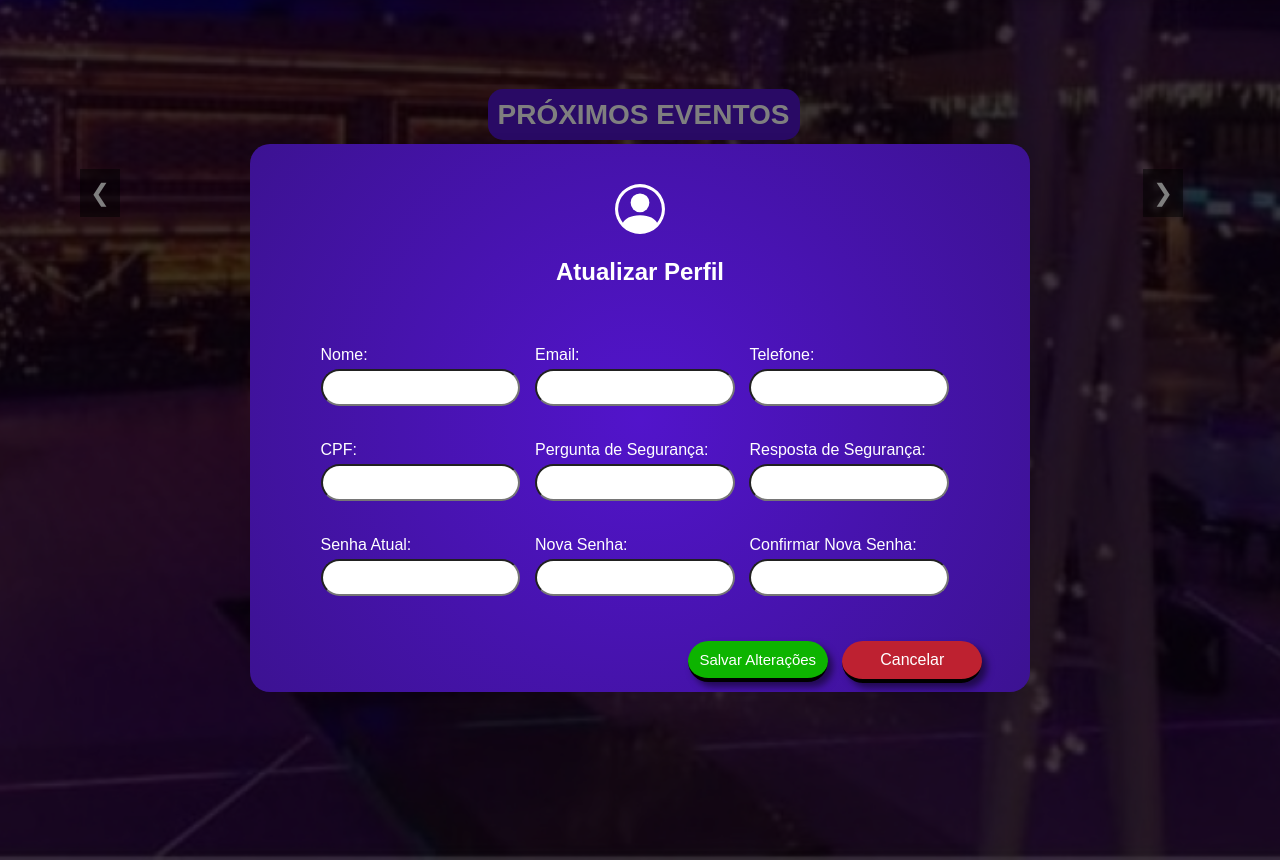
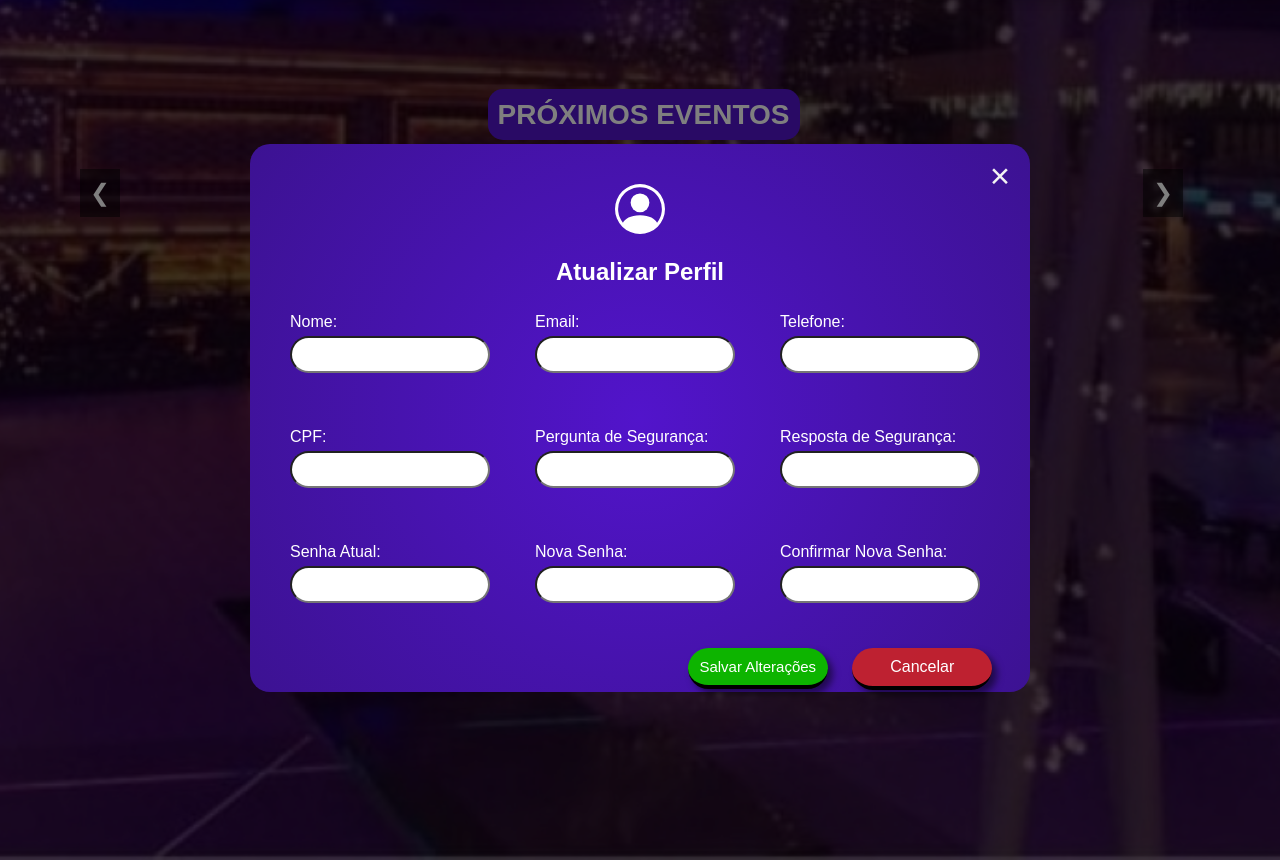
Before and after one commit to andrei817/inovatec, a PHP site: the page made by perfil do produtor.php in a window 1280 px wide. Shown: the part 70-930 px from the top of the page. Run offline with PHP 8.4, Linux system fonts and the light colour scheme; the visitor is signed in with stand-in values (Sample User, id 1); data that the repository does not hold is empty.

Commit message:
Update perfil do produtor.css

```diff
--- a/perfil do produtor.css
+++ b/perfil do produtor.css
@@ -56,18 +56,13 @@ header {
     display: flex;
     width: 100%;
     height: 70px;
-    background-color: #5214CB #3c1292;
-    color: #F3F4F6;
+    background-color: #5214CB;
     text-align: left;
-    padding: 10 px 20px;
     justify-content: space-between;
     align-items: left;
     position: sticky;
     top: 5;
     z-index: 1000;
-    box-shadow: 0 4px 8px rgba(0, 0, 0, 0.1);
-    background-image: radial-gradient(circle, #5214Cb, #3c1292);
-
 
 }
 
@@ -204,22 +199,19 @@ nav ul li a:hover::after {
 .login-box {
     align-items: center;
     background-image: radial-gradient(circle, #5214Cb, #3c1292);
-    margin: 50px ;
+    margin: 50px;
     padding: 40px;
     border-radius: 20px;
-    box-shadow: 0 0 15px rgba(0, 0, 0, 0.1);
     width: 700px;
     height: 468px;
     text-align: center;
 
 }
 
-
-
 .fecha-btn {
     position: relative; /* Posiciona o botão de fechar */
-    top: -159px; /* Distância do topo */
-    right: -680px; /* Distância da direita */
+    top: -150px; /* Distância do topo */
+    right: -360px;
     font-size: 35px; /* Tamanho da fonte */
     color: rgb(243, 243, 243); /* Cor do botão */
     cursor: pointer; /* Muda o cursor ao passar o mouse */
@@ -227,13 +219,14 @@ nav ul li a:hover::after {
     text-decoration: none;
 }
 
-.fecha-btn :hover{
-    transition: background-color 0.3s;
-    background-color: rgb(74, 36, 180);
-    text-decoration: none; /* Remove sublinhado */
-    cursor: pointer; /* Muda o cursor ao passar o mouse */
+.form-row {
+    display: flex;
+    flex-wrap: wrap;
+    margin-top: -33px;
+    justify-content: space-between; /* Ou center, se preferir centralizar */
+    align-items: flex-start;
+    gap: 20px;
 }
-
 
 .input-group-prod {
     display: inline-block; /* Usando flexbox para centralizar os itens */
@@ -298,7 +291,7 @@ nav ul li a:hover::after {
 
 .Cancel-btn-alt {
     position: relative;
-    right: -200px;
+    right: -210px;
     width: 20%;
     top: 10px;
     padding: 10px;
```
